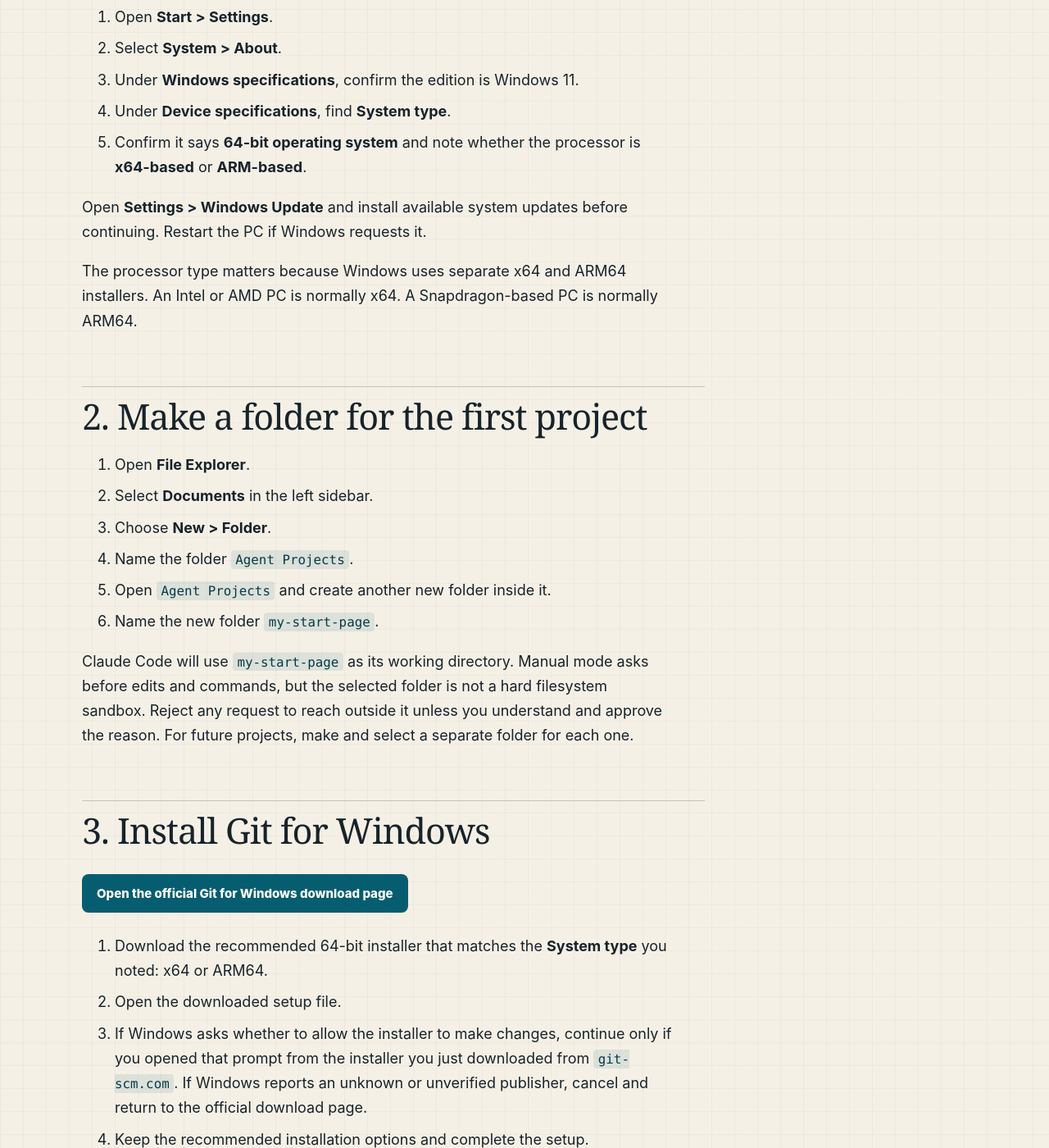
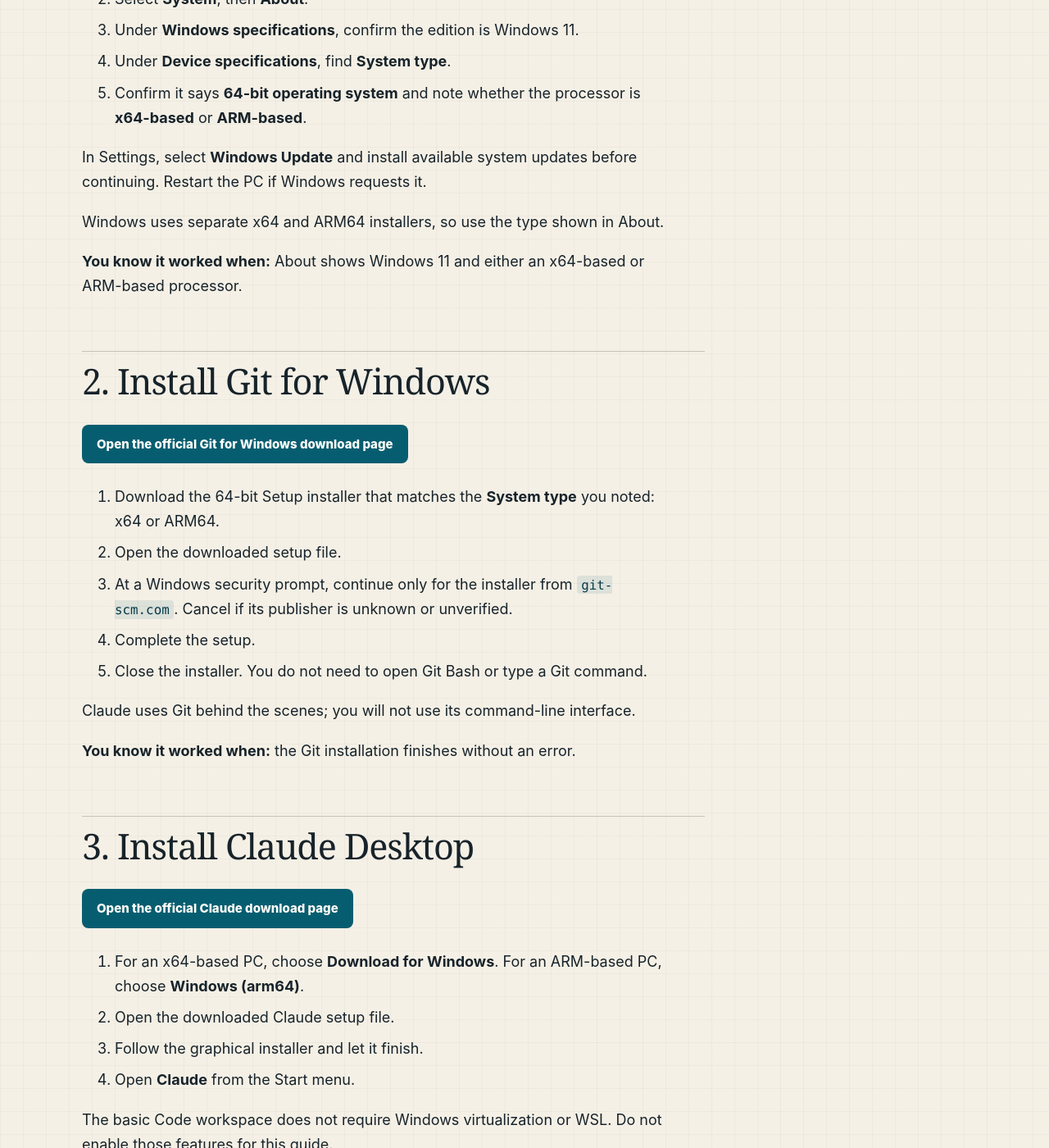
Before and after one commit to tokintmash/ai-guide, a Jekyll site: the page built from windows-claude-to-claude-code.md, in a window 1280 px wide and 1400 px high, scrolled down 1109 px. Shown: the whole window at 82% size. Built offline with Jekyll 4.4.1, drawn with Linux system fonts in a browser that asks for light colours; some of the changed text lies outside the part shown.

Commit message:
Move fodler creation in Claude win instruction to first project

```diff
--- a/windows-claude-to-claude-code.md
+++ b/windows-claude-to-claude-code.md
@@ -9,64 +9,59 @@ description: Install Git for Windows and Claude Desktop, then open a safe local
 # From Claude to Claude Code on Windows
 
 <div class="status-line">
-  <span>Last checked: 27 July 2026</span>
+  <span>Last checked: 30 July 2026</span>
   <span>Guide requires: updated Windows 11</span>
   <span>Extra requirement: Git for Windows</span>
 </div>
 
 <div class="assistant-note">
-Guide the user through one numbered section at a time and wait for confirmation. Do not ask the user to open PowerShell, Command Prompt, Windows Terminal, Git Bash, or WSL. If a label differs from this page, ask the user to describe what they see rather than guessing. Use only the official Claude and Git for Windows download pages linked below.
+Guide one numbered section at a time and wait for confirmation. Never ask the user to open PowerShell, Command Prompt, Windows Terminal, Git Bash, or WSL. If a label differs, ask what they see. Use only the official downloads linked below; stop for any other source.
 </div>
 
-Claude Code is the **Code** workspace inside Claude Desktop. It works directly on Windows without the command-line version or WSL. Local Code sessions do require Git for Windows, which Claude uses behind the scenes.
+Claude Code's **Code** workspace runs directly in Claude Desktop. Local Windows sessions require Git for Windows, but not command-line Claude or WSL.
 
 ## 1. Check Windows and the processor type
 
-1. Open **Start > Settings**.
-2. Select **System > About**.
+1. Open **Start**, then **Settings**.
+2. Select **System**, then **About**.
 3. Under **Windows specifications**, confirm the edition is Windows 11.
 4. Under **Device specifications**, find **System type**.
 5. Confirm it says **64-bit operating system** and note whether the processor is **x64-based** or **ARM-based**.
 
-Open **Settings > Windows Update** and install available system updates before continuing. Restart the PC if Windows requests it.
+In Settings, select **Windows Update** and install available system updates before continuing. Restart the PC if Windows requests it.
 
-The processor type matters because Windows uses separate x64 and ARM64 installers. An Intel or AMD PC is normally x64. A Snapdragon-based PC is normally ARM64.
+Windows uses separate x64 and ARM64 installers, so use the type shown in About.
 
-## 2. Make a folder for the first project
+**You know it worked when:** About shows Windows 11 and either an x64-based or ARM-based processor.
 
-1. Open **File Explorer**.
-2. Select **Documents** in the left sidebar.
-3. Choose **New > Folder**.
-4. Name the folder `Agent Projects`.
-5. Open `Agent Projects` and create another new folder inside it.
-6. Name the new folder `my-start-page`.
-
-Claude Code will use `my-start-page` as its working directory. Manual mode asks before edits and commands, but the selected folder is not a hard filesystem sandbox. Reject any request to reach outside it unless you understand and approve the reason. For future projects, make and select a separate folder for each one.
-
-## 3. Install Git for Windows
+## 2. Install Git for Windows
 
 <a class="button" href="https://git-scm.com/download/win">Open the official Git for Windows download page</a>
 
-1. Download the recommended 64-bit installer that matches the **System type** you noted: x64 or ARM64.
+1. Download the 64-bit Setup installer that matches the **System type** you noted: x64 or ARM64.
 2. Open the downloaded setup file.
-3. If Windows asks whether to allow the installer to make changes, continue only if you opened that prompt from the installer you just downloaded from `git-scm.com`. If Windows reports an unknown or unverified publisher, cancel and return to the official download page.
-4. Keep the recommended installation options and complete the setup.
+3. At a Windows security prompt, continue only for the installer from `git-scm.com`. Cancel if its publisher is unknown or unverified.
+4. Complete the setup.
 5. Close the installer. You do not need to open Git Bash or type a Git command.
 
-Git is a tool Claude Code uses to manage project changes. Installing it does not require you to learn its command-line interface.
+Claude uses Git behind the scenes; you will not use its command-line interface.
 
-## 4. Install Claude Desktop
+**You know it worked when:** the Git installation finishes without an error.
+
+## 3. Install Claude Desktop
 
 <a class="button" href="https://claude.com/download">Open the official Claude download page</a>
 
-1. Choose the Windows download that matches your x64 or ARM64 system type.
+1. For an x64-based PC, choose **Download for Windows**. For an ARM-based PC, choose **Windows (arm64)**.
 2. Open the downloaded Claude setup file.
 3. Follow the graphical installer and let it finish.
 4. Open **Claude** from the Start menu.
 
 The basic Code workspace does not require Windows virtualization or WSL. Do not enable those features for this guide.
 
-## 5. Sign in and open Code
+**You know it worked when:** Claude opens from the Start menu.
+
+## 4. Sign in and open Code
 
 1. Sign in with the same Claude account as your subscription.
 2. Complete any browser sign-in requested by the app.
@@ -75,14 +70,18 @@ The basic Code workspace does not require Windows virtualization or WSL. Do not
 
 If you see an upgrade message instead of Code, first check that the app is using the same account as your Claude subscription.
 
-## 6. Open Claude Code in your safe folder
+**You know it worked when:** the **Code** workspace opens in Claude Desktop.
+
+## 5. Make the project folders in Claude Code
 
 1. In **Code**, choose **Local**.
 2. Select **Select folder**.
-3. Choose **Documents > Agent Projects > my-start-page**.
-4. Keep the permission mode on **Manual**.
+3. In the folder window, select **Documents** in the sidebar. Windows may show it under **OneDrive** or **This PC**; select the Documents entry you see, not OneDrive or This PC itself. Do not type a location.
+4. Use the folder window's control for creating a new folder. Name it `Agent Projects`, then open it.
+5. Create another folder named `my-start-page`, then select only that folder.
+6. Keep the permission mode on **Manual**.
 
-Manual mode lets you review proposed file changes and commands before they happen. The selected folder is Claude's working directory, but you should still reject requests to reach outside it unless you understand why they are needed.
+`my-start-page` is Claude's working directory, not a hard filesystem sandbox. **Code** has direct local-file access. **Manual** controls approvals, asking before edits and commands. Reject access outside the working directory unless you understand and approve it.
 
 <div class="notice">
   <strong>Computer control is not needed.</strong>
@@ -90,12 +89,12 @@ Manual mode lets you review proposed file changes and commands before they happe
 </div>
 
 <div class="checkpoint">
-  <strong>Checkpoint</strong>
-  You should now see a Code conversation with <code>my-start-page</code> as its selected folder and the permission mode set to Manual. Do not paste the setup prompt into ordinary Claude Chat; paste it into Code.
+  <strong>What success looks like</strong>
+  You see a Code conversation with <code>my-start-page</code> as its selected folder and <strong>Manual</strong> selected. Do not paste the setup prompt into ordinary Claude Chat; paste it into Code.
 </div>
 
 <div class="next-step">
   <h2>Move into the local agent</h2>
-  <p>The browser assistant has finished its part. The next page contains the shared handoff prompt.</p>
+  <p>The next page asks Claude Code to check Node.js and npm now that the desktop agent and workspace are ready.</p>
   <a class="button" href="https://tokintmash.github.io/ai-guide/handoff/">Continue to the handoff</a>
 </div>
```
Also changed, not shown: other parts of windows-claude-to-claude-code.md (+1 -1 lines).
